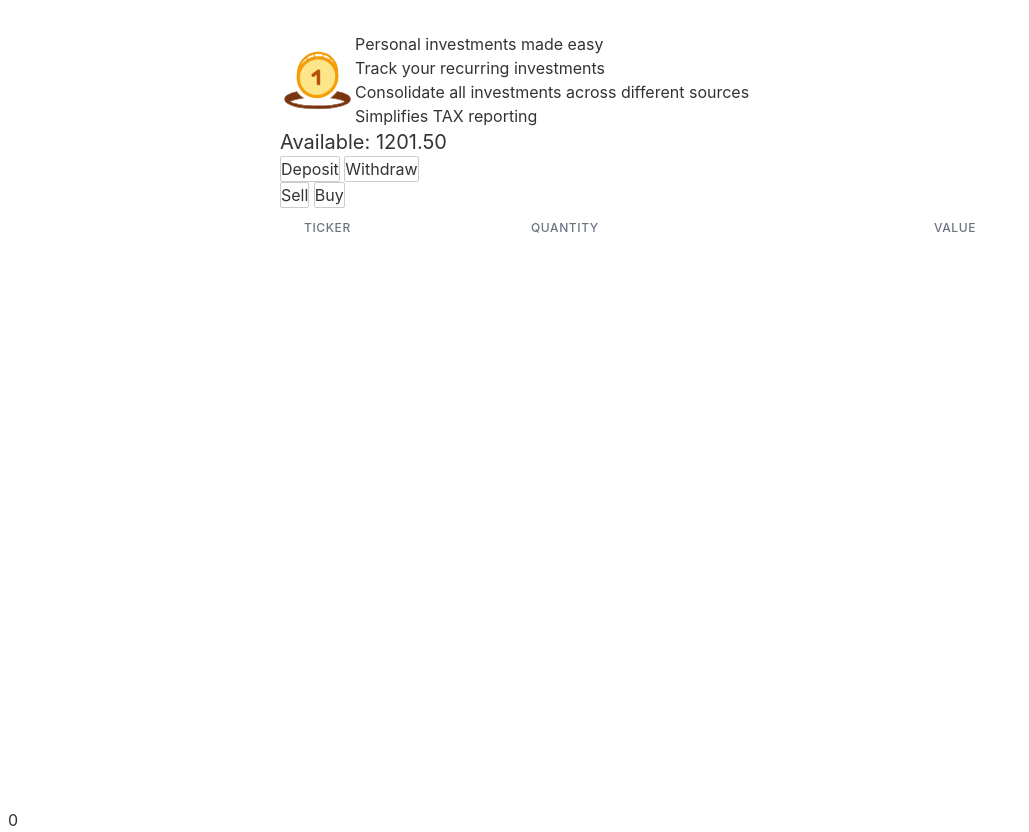
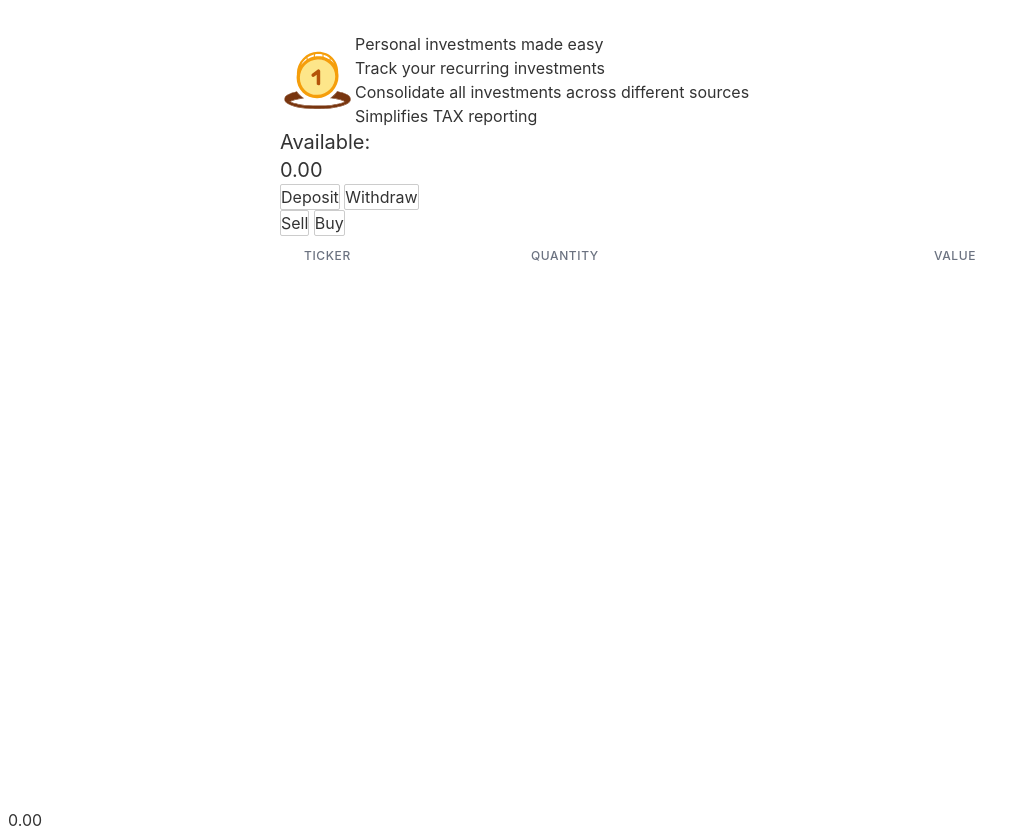
Before and after one commit to kupukctep/PIT, a Svelte app in the folder PIT/: page / in a window 1280 px wide. Shown: the whole page, without its empty margins (0-1029 px from the left). Built offline with nearby package versions, Linux system fonts and the light colour scheme.

Commit message:
calculate net asset value

```diff
--- a/PIT/src/component/Balance.svelte
+++ b/PIT/src/component/Balance.svelte
@@ -2,8 +2,10 @@
     import Modal from "./Modal.svelte";
     import Operations from "./Assets.svelte";
     import Trade from "./Trade.svelte";
+    import { transactionStore } from '../store.js';
+    import NetAssetValue from "./NetAssetValue.svelte";
 
-    let total = 1201.50
+
     let depositAmount
     let showDepositModal = false
     let showOptionModal = false
@@ -27,7 +29,7 @@
 </script>
 
 <div>
-    <p class="text-xl">Available: {total.toFixed(2)}</p>
+    <p class="text-xl">Available: <NetAssetValue/></p>
     <div>
         <button value="Deposit" type="button" on:click={deposit}>Deposit</button>
         <button value="Withdraw" type="button" on:click={withdraw}>Withdraw</button>
@@ -40,7 +42,7 @@
 </div>
 
 <Modal bind:show={showDepositModal} actionText="Continue"
-       on:action={()=>total += depositAmount}>
+       on:action={()=> transactionStore.addDeposit({ amount: depositAmount }) }>
     <div slot="header">
         Deposit amount
     </div>
--- a/PIT/src/component/NetAssetValue.svelte
+++ b/PIT/src/component/NetAssetValue.svelte
@@ -1,6 +1,6 @@
 <script lang="ts">
     import { transactionStore } from '../store.js';
-    import { PURCHASE } from '../transactions.js';
+    import { PURCHASE, DEPOSIT } from '../transactions.js';
 
     let netAssetValue = calc($transactionStore);
 
@@ -12,8 +12,11 @@
                 if (transaction.type === PURCHASE) {
                     value -= transaction.payload.price * transaction.payload.amount;
                 }
+                if (transaction.type === DEPOSIT) {
+                    value += transaction.payload.amount;
+                }
             });
-    return value;
+    return value.toFixed(2);
     }
 
     function buy() {
--- a/PIT/src/store.js
+++ b/PIT/src/store.js
@@ -1,5 +1,5 @@
 import { writable } from 'svelte/store';
-import { PURCHASE } from './transactions';
+import {DEPOSIT, PURCHASE} from './transactions';
 
 const TRANSACTIONS_KEY = "TRANSACTIONS";
 
@@ -19,6 +19,17 @@ function createTransactionStore() {
                 localStorage.setItem(TRANSACTIONS_KEY, JSON.stringify(transactionList));
                 return transactionList;
             })
+        },
+        addDeposit: (deposit) => {
+            return update(transactionList => {
+                let transaction = {
+                    type: DEPOSIT,
+                    payload: deposit,
+                }
+                transactionList.push(transaction);
+                localStorage.setItem(TRANSACTIONS_KEY, JSON.stringify(transactionList));
+                return transactionList;
+            })
         }
     };
 }
--- a/PIT/src/transactions.js
+++ b/PIT/src/transactions.js
@@ -1 +1,2 @@
 export const PURCHASE = "PURCHASE";
+export const DEPOSIT = "DEPOSIT";
```
